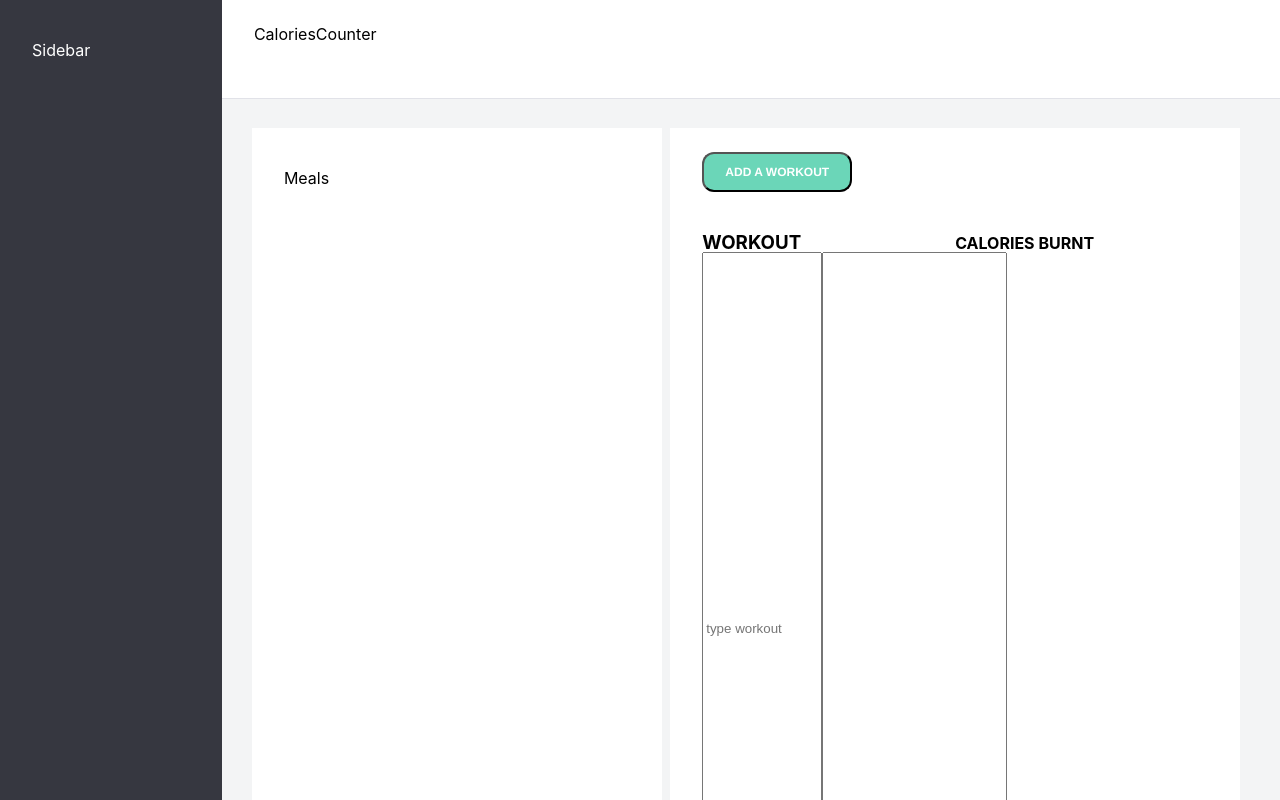
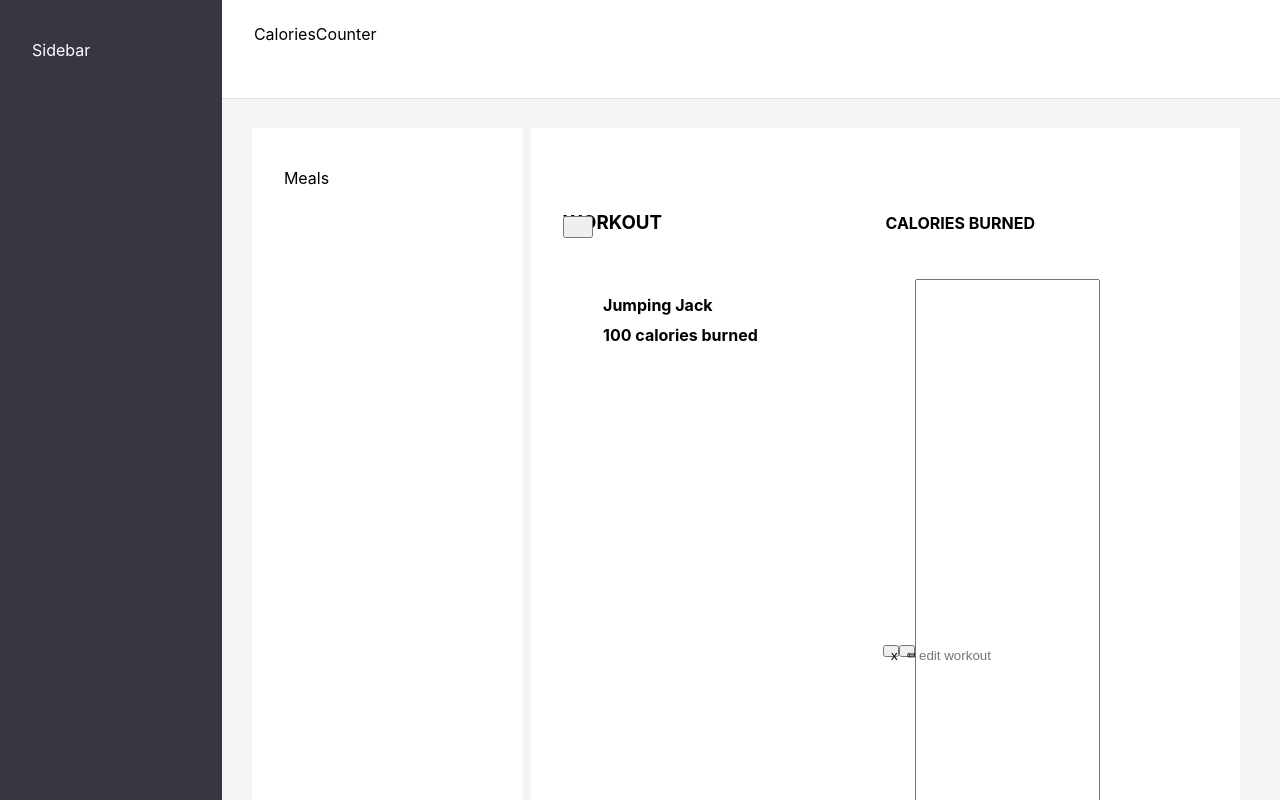
Before and after one commit to HuongDang-Miley/calories-counter-frontend, a React (Create React App) app: page / in a window 1280 px wide. Built offline with nearby package versions, Linux system fonts and the light colour scheme.

Commit message:
test push

```diff
--- a/package.json
+++ b/package.json
@@ -3,6 +3,7 @@
   "version": "0.1.0",
   "private": true,
   "dependencies": {
+    "@material-ui/icons": "^4.11.2",
     "@testing-library/jest-dom": "^5.11.10",
     "@testing-library/react": "^11.2.6",
     "@testing-library/user-event": "^12.8.3",
--- a/src/App.js
+++ b/src/App.js
@@ -1,5 +1,5 @@
 import './App.css';
-import React,{ useRef } from 'react'
+import React from 'react'
 import { connect } from 'react-redux'
 import Meals from './components/meals/Meals'
 import Workout from './components/workout/Workout'
@@ -7,7 +7,7 @@ import Sidebar from './components/sidebar/Sidebar'
 import CaloriesCounter from './components/caloriesCounter/CaloriesCounter'
 
 const App = (props) => {
-  console.log(props)
+  // console.log(props)
   return (
     <div className="App">
       <div className='sidebar-wrapper' >
@@ -23,12 +23,13 @@ const App = (props) => {
           </div>
 
           <div className='workout-wrapper'>
-           <Workout deleteWorkout={props.deleteWorkout}
-           toggleField={props.toggleField}
-           workouts= {props.workouts}
-           editWorkout={props.editWorkout}
-           addWorkout ={props.addWorkout}/>
-         </div>
+          <Workout
+          deleteWorkout={props.deleteWorkout}
+          toggleField={props.toggleField}
+          workouts= {props.workouts}
+          editWorkout={props.editWorkout}
+          addWorkout ={props.addWorkout}/>
+          </div>
         </div>
       </div>
     </div>
@@ -47,7 +48,7 @@ const mapStateToProps = (state) => {
 const mapDispatchToProps = (dispatch) => {
   return {
     deleteWorkout: (id)=> dispatch({type:"DELETE_WORK",targetId:id}),
-    toggleField : ()=>dispatch({type:"TOGGLE_FIELD"}),
+    // toggleField : ()=>dispatch({type:"TOGGLE_FIELD"}),
     editWorkout: (targetId, name) => dispatch({type:"EDIT_WORK", targetId:targetId, newName:name}),
     addWorkout:(name, cal)=>dispatch({type:"ADD_WORK", newName:name, newCal:cal})
 
--- a/src/components/workout/Workout.js
+++ b/src/components/workout/Workout.js
@@ -1,13 +1,17 @@
-import React from 'react';
+import React,{useRef} from 'react';
 import "./workout.css"
 
 
 const Workout=(props) =>{
+    const workoutRef = useRef();
+    const calRef =  useRef();
+
     return (
 
+        <div>
 
         <div className ='workout-header'>
-        <button className="add-workout"onClick={()=>props.addWorkout()}> ADD A WORKOUT</button>
+        {/* <button className="add-workout"onClick={()=>props.addWorkout()}>+</button> */}
         <br />
         <br />
         <section className ="child">
@@ -18,35 +22,48 @@ const Workout=(props) =>{
 
       {/* <div className = 'calories-header'> */}
         <section className="child">
-            <h4>CALORIES BURNT</h4>
+            <h4>CALORIES BURNED</h4>
+
             </section>
       {/* </div> */}
-        {/* <button onClick ={props.toggleField }></button> */}
-        <br /><br />
-        <input className="type-workout" placeholder="type workout"></input><input className="type-calories"></input>
+        <button className= "toggle-btn" onClick ={props.toggleField }>{props.buttonText}</button>
+        {props.show ?
+        <div className="add-Workout-field">
+            <h3>add workout</h3>
+        {/* the inputs for the workouts and calories */}
+        <input className="type-workout" ref={workoutRef} placeholder="type workout"></input><input className="type-calories" ref= {calRef}></input>
+        {/* button that adds new workout and calories */}
+        <button onclick={()=>props.addWorkout(workoutRef.current.value, calRef.current.value)}>add new workout</button>
 
+        </div>
+        :null}
+        <br />
+        <br />
+        <br />
+
+
+        {/* map through workout array */}
         {props.workouts.workouts.map((currWork)=>(
             <div>
             <button className="delete-workout-button" onClick={()=>props.deleteWorkout(currWork.id)}>x</button>
             <button className="edit-workout-button" onClick={()=>props.editWorkout(currWork.id)}>✏</button>
+            <input placeholder="edit workout" onChange={(event)=> props.changeWorkoutName(currWork.id,event.target.value)}></input>
             <section className="workout-name both">
                 <ul>
-<li>
+<li><b>{currWork.name}</b></li>
 
-            <u>{currWork.name}</u>
-</li>
-                </ul>
-
-            </section>
-            <section className ="workout-calories both">
-            {currWork.cal}
+<li><b>{currWork.cal} calories burned</b></li>
+    </ul>
 
             </section>
 
-          </div>
+
+
+        </div>
         )
         )
     }
+    </div>
         </div>
 
         )
--- a/src/components/workout/workout.css
+++ b/src/components/workout/workout.css
@@ -1,4 +1,4 @@
-/* .add-workout{
+/* /* .add-workout{
 
 
 } */
@@ -15,29 +15,35 @@
 
 .add-workout{
     background-color:#6bd6b8;
-	border-radius:12px;
-	display:inline-block;
+	border-radius:50%;
+
 	color:#ffffff;
 	font-family:Helvetica;
-	font-size:12px;
+	/* font-size:12px; */
 	font-weight:bold;
 	/* padding:12px 31px; */
 	text-decoration:none;
-    width: 150px;
-    height:40px;
-    white-space: nowrap;
+    width: 12px;
+    height: 12px;
+
+    /* white-space: nowrap; */
     text-align: center;
 }
 
 .type-workout{
-    width:120px;
-
+    width:320px;
+    height: 30px;
+}
+.type-calories{
+    width:310px;
+    height: 30px;
 }
 
 .delete-workout-button{
     width: 12px;
     height: 12px;
     text-align: center;
+
 }
 
 .edit-workout-button{
@@ -48,4 +54,22 @@
 
 .both{
     text-decoration: none;
+    float:left;
+    width:320px;
+    height: 30px
+ }
+
+ li{
+    list-style: none;
 }
+/* .but{
+    text-decoration: none;
+    float:right;
+    /* width:320px; */
+    /* height: 30px  */
+/* } */
+
+.toggle-btn{
+    width:30px;
+    height: 22px;
+}
--- a/src/stores/reducers/workoutReducer.js
+++ b/src/stores/reducers/workoutReducer.js
@@ -5,7 +5,7 @@ const initialState = {
         { name: "Squat", cal: 30, id: uuidv4() },
     ],
     showAdd: true,
-    buttonText: "show"
+    buttonText: "add"
 
 }
 
@@ -13,8 +13,8 @@ const initialState = {
 const workoutReducer = (state = initialState, action) => {
     switch (action.type) {
         case "TOGGLE_FIELD":
-            //i want this to toggle the add workout to add a new input field
-            const text =(state.showAdd ?  "Show" : "Hide")
+        //     //i want this to toggle the add workout to add a new input field
+            const text =(state.showAdd ?  "add" : "cancel")
             return{
                 ...state,
                 showAdd:!state.showAdd,
@@ -24,7 +24,7 @@ const workoutReducer = (state = initialState, action) => {
             // adding new workout
             case "ADD_WORK":
                 const newWorkout = {
-                    name:action.newNAme,
+                    name:action.newName,
                     cal:action.newCal,
                     id:uuidv4()
                 }
```
Also changed, not shown: 1 other file (tests, documents, lock files or other folders).
